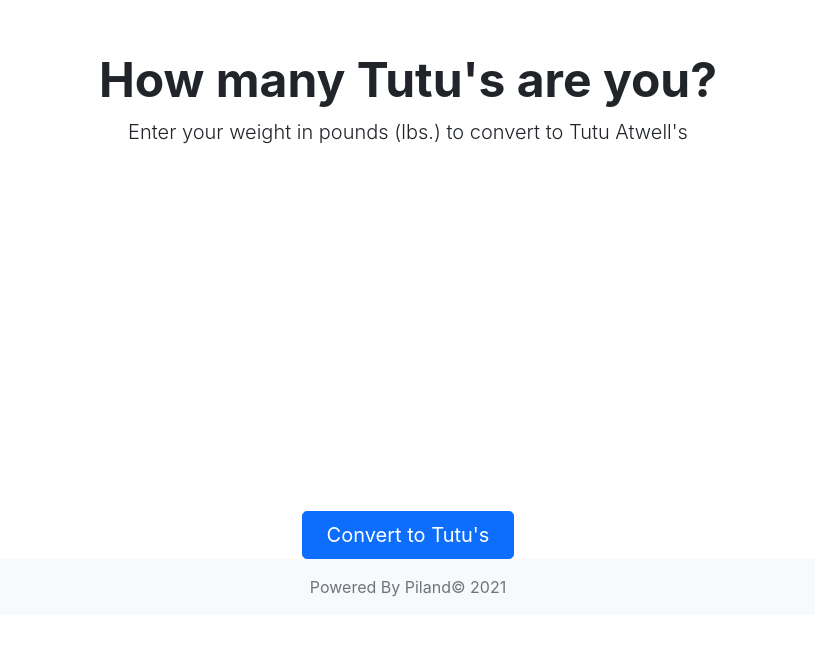
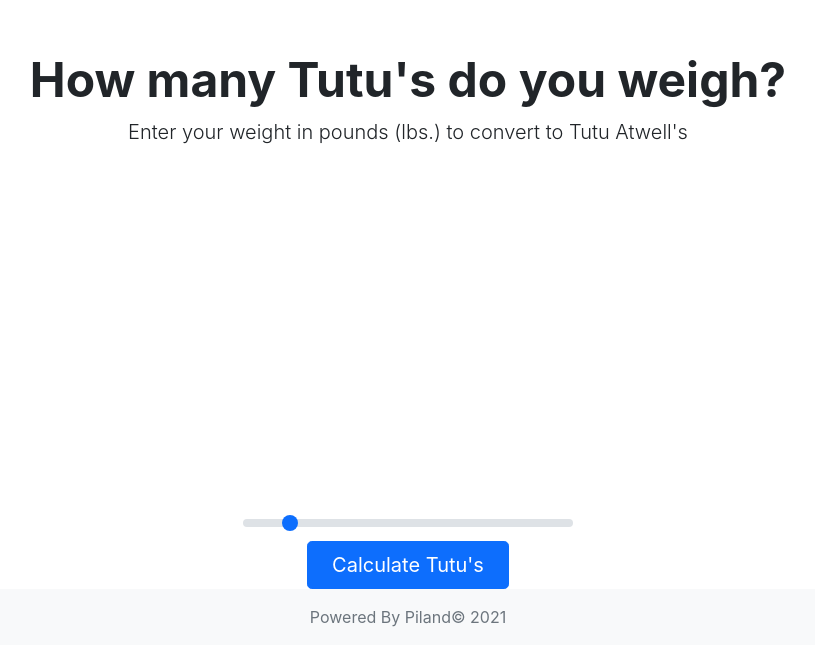
Before and after one commit to Dave-314land/tutu-calculator, a React (Create React App) app: page / in a window 1280 px wide. Shown: the part 289-934 px from the top of the page, without its empty margins (232-1047 px from the left). Before the commit the page ends 904 px from the top, so only its background shows below. Built offline with nearby package versions, Linux system fonts and the light colour scheme.

Commit message:
added WeightCalculator component

```diff
--- a/public/index.html
+++ b/public/index.html
@@ -24,7 +24,7 @@
       work correctly both with client-side routing and a non-root public URL.
       Learn how to configure a non-root public URL by running `npm run build`.
     -->
-    <title>Tutu Weight Calculator</title>
+    <title>Tutu Weight Calculater</title>
   </head>
   <body>
     <noscript>You need to enable JavaScript to run this app.</noscript>
--- a/src/components/App.js
+++ b/src/components/App.js
@@ -1,17 +1,14 @@
-import React, { useState } from "react";
+import React from "react";
 import "../App.css";
 import Header from "./Header";
 import Footer from "./Footer";
+import WeightCalculator from "./WeightCalculator";
 
 function App() {
   return (
     <div className="App">
       <Header />
-      <div className="d-grid gap-2 d-sm-flex justify-content-sm-center">
-        <button type="button" className="btn btn-primary btn-lg px-4 gap-3">
-          Convert to Tutu's
-        </button>
-      </div>
+      <WeightCalculator />
       <Footer />
     </div>
   );
--- a/src/components/Header.js
+++ b/src/components/Header.js
@@ -4,7 +4,7 @@ function Header() {
   return (
     <header className="App-header">
       <div className="px-4 py-5 my-5 text-center">
-        <h1 className="display-5 fw-bold">How many Tutu's are you?</h1>
+        <h1 className="display-5 fw-bold">How many Tutu's do you weigh?</h1>
         <div className="col-lg-12 mx-auto">
           <p className="lead mb-4">
             Enter your weight in pounds (lbs.) to convert to Tutu Atwell's
--- /dev/null
+++ b/src/components/WeightCalculator.js
@@ -0,0 +1,25 @@
+import React, { useState } from "react";
+
+function WeightCalculator() {
+  return (
+    <div>
+      <div className="d-grid gap-2 d-sm-flex justify-content-sm-center">
+        <form>
+          <input
+            type="range"
+            className="form-range"
+            min="0"
+            max="400"
+            step="0.5"
+            id="user-weight-range"
+          />
+          <button type="submit" className="btn btn-primary btn-lg px-4 gap-3">
+            Calculate Tutu's
+          </button>
+        </form>
+      </div>
+    </div>
+  );
+}
+
+export default WeightCalculator;
```
